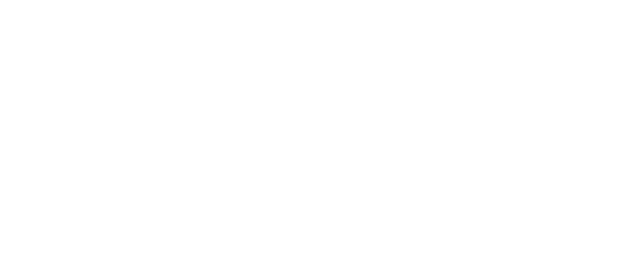
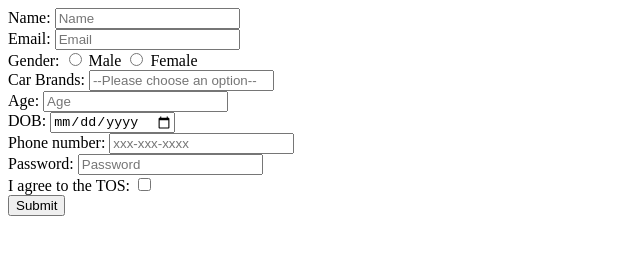
Before and after one commit to acciojob/signup-form-car-Pushpendra2108, a website: page main.html in a window 1280 px wide. Shown: the whole page, without its empty margins (0-640 px from the left). Drawn offline with Linux system fonts and the light colour scheme.

Commit message:
created a submission

```diff
--- a/main.html
+++ b/main.html
@@ -8,6 +8,61 @@
 
 <body>
 	<!-- the entire body must be written by student -->
+
+        <form method="post">
+             <div>
+                <label for="name">Name:</label>
+                <input type="text" id="name" name="full_name" placeholder="Name" required>
+             </div>
+             <div>
+                <label for="email">Email:</label>
+                <input type="email" id="email" name="email" placeholder="Email" required>
+             </div>
+             <div>
+                <label for="gender">Gender:</label>
+                <input type="radio" value="Male" id="gender_m" name="gender" required> Male
+                <input type="radio" value= "female" id="gender_f" name="gender" required> Female
+
+             </div>
+
+             <div>
+                <label for="car brands">Car Brands:</label>
+                <input type="select" id="cars" name="car brands" placeholder="--Please choose an option--" required>
+
+             </div>
+
+             <div>
+                <label for="age">Age:</label>
+                <input type="number" id="age" name="age" placeholder="Age" required>
+             </div>
+
+
+
+             <div>
+                <label for="Dob">DOB:</label>
+                <input type="date" id="dob" name="date of birth" required>
+             </div>
+
+             <div>
+                <label for="phone number">Phone number:</label>
+                <input type="tel" id="tel" name="phone number" placeholder="xxx-xxx-xxxx" >
+             </div>
+
+             <div>
+                <label for="password">Password:</label>
+                <input type="password" id="password" name="Password" placeholder="Password" required>
+             </div>
+
+             <div>
+                <label for="I agree to the TOS">I agree to the TOS:</label>
+                <input type="checkbox" id="tos" name="I agree to the TOS" required>
+             </div>
+             <button type="submit">Submit</button>
+
+
+
+        </form>
+
     <script type="text/javascript" src="./script.js">
 </script>
 
```
